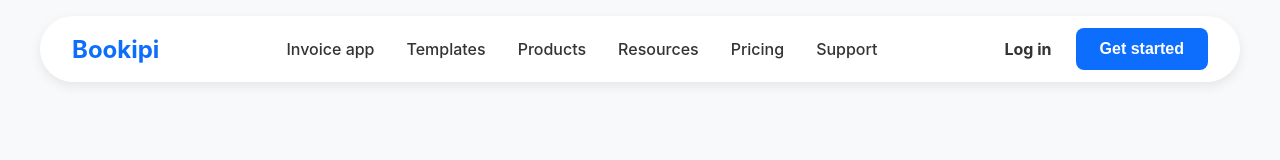
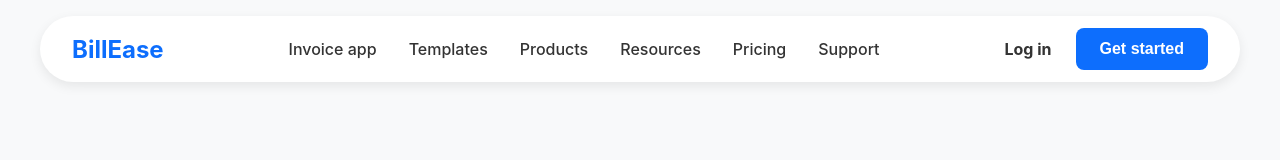
Before and after one commit to dharshana-05/INVOICE1, a Next.js app: page / in a window 1280 px wide. Shown: the top 160 px of the page. Built offline with nearby package versions, Linux system fonts and the light colour scheme.

Commit message:
name updated

```diff
--- a/components/Header.js
+++ b/components/Header.js
@@ -10,7 +10,7 @@ export default function Header({ onLoginClick }) {
     <header className={styles.header}>
       <div className={styles.container}>
         <Link href="/" className={styles.logo}>
-          Bookipi
+          BillEase
         </Link>
         <nav className={styles.nav}>
           <Link href="#">Invoice app</Link>
```
